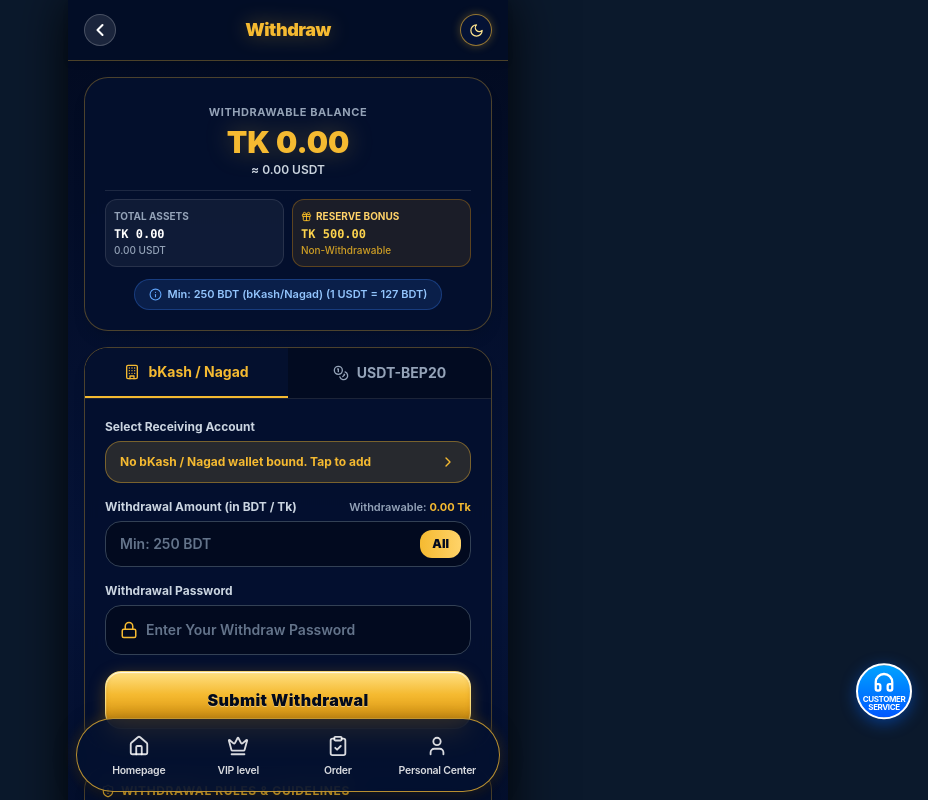
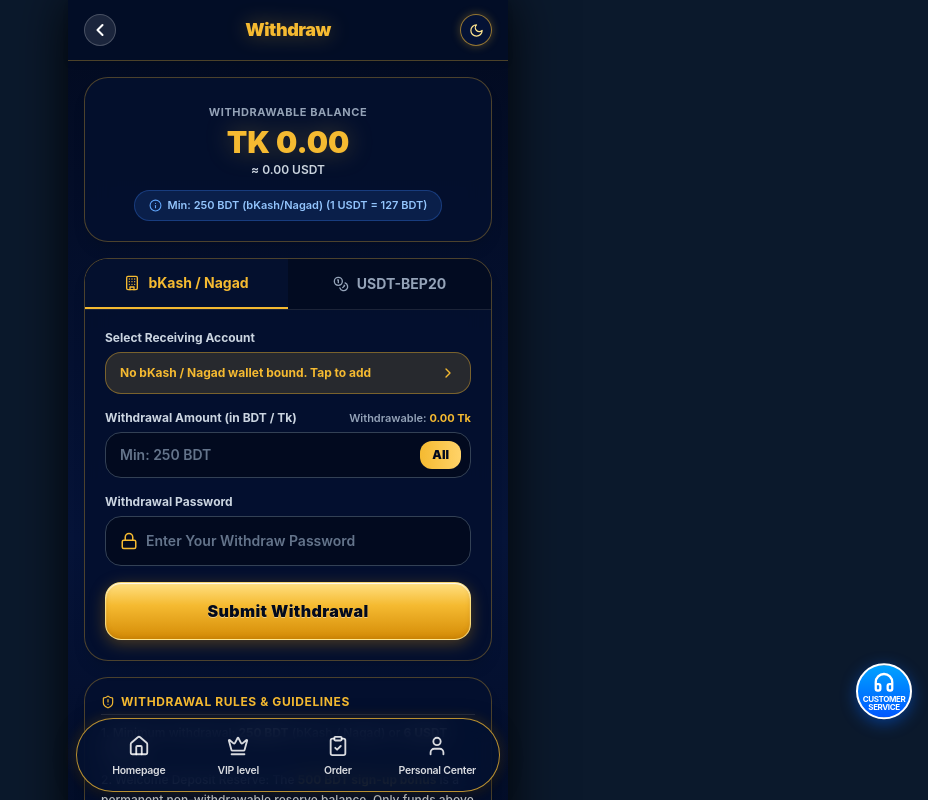
Before and after one commit to joyassroy/jexo-capital, a Next.js app: page /withdraw in a window 1280 px wide. Shown: the top 800 px of the page, without its empty margins (352-1280 px from the left). Built offline with nearby package versions, Linux system fonts and the light colour scheme; no server answers; the database is empty.

Commit message:
Remove total assets and reserve bonus breakdown boxes from withdraw page

```diff
--- a/src/app/withdraw/page.tsx
+++ b/src/app/withdraw/page.tsx
@@ -272,65 +272,6 @@ export default function WithdrawPage() {
                 {activeTab === "Bank"
                   ? `≈ ${withdrawableUSDT.toFixed(2)} USDT`
                   : `≈ TK ${withdrawableBDT.toLocaleString("en-US", { minimumFractionDigits: 2 })}`}
-              </div>
-            </div>
-
-            {/* Total Balance vs Bonus pill breakdown */}
-            <div
-              className={`grid grid-cols-2 gap-2 pt-2 border-t text-xs ${isLight ? "border-slate-100" : "border-white/10"
-                }`}
-            >
-              <div
-                className={`p-2 rounded-xl text-left border ${isLight
-                  ? "bg-slate-50 border-slate-200/80"
-                  : "bg-white/5 border-white/10"
-                  }`}
-              >
-                <div
-                  className={`text-[10px] font-bold uppercase ${isLight ? "text-slate-500" : "text-slate-400"
-                    }`}
-                >
-                  Total Assets
-                </div>
-                <div
-                  className={`font-mono font-bold text-xs mt-0.5 ${isLight ? "text-slate-900" : "text-white"
-                    }`}
-                >
-                  TK {totalBalanceBDT.toLocaleString("en-US", { minimumFractionDigits: 2 })}
-                </div>
-                <div
-                  className={`text-[10px] font-medium ${isLight ? "text-slate-500" : "text-slate-400"
-                    }`}
-                >
-                  {totalBalanceUSDT.toFixed(2)} USDT
-                </div>
-              </div>
-
-              <div
-                className={`p-2 rounded-xl text-left border ${isLight
-                  ? "bg-amber-500/10 border-amber-300 text-amber-900"
-                  : "bg-amber-500/10 border-amber-500/30 text-amber-300"
-                  }`}
-              >
-                <div
-                  className={`text-[10px] font-bold uppercase flex items-center gap-1 ${isLight ? "text-amber-700" : "text-[#ffd369]"
-                    }`}
-                >
-                  <Gift size={11} className={isLight ? "text-amber-600 shrink-0" : "text-amber-400 shrink-0"} />
-                  <span>Reserve Bonus</span>
-                </div>
-                <div
-                  className={`font-mono font-bold text-xs mt-0.5 ${isLight ? "text-amber-800" : "text-amber-300"
-                    }`}
-                >
-                  TK {signupBonusBDT.toFixed(2)}
-                </div>
-                <div
-                  className={`text-[10px] font-medium ${isLight ? "text-amber-600" : "text-amber-400/80"
-                    }`}
-                >
-                  Non-Withdrawable
-                </div>
               </div>
             </div>
 
```
